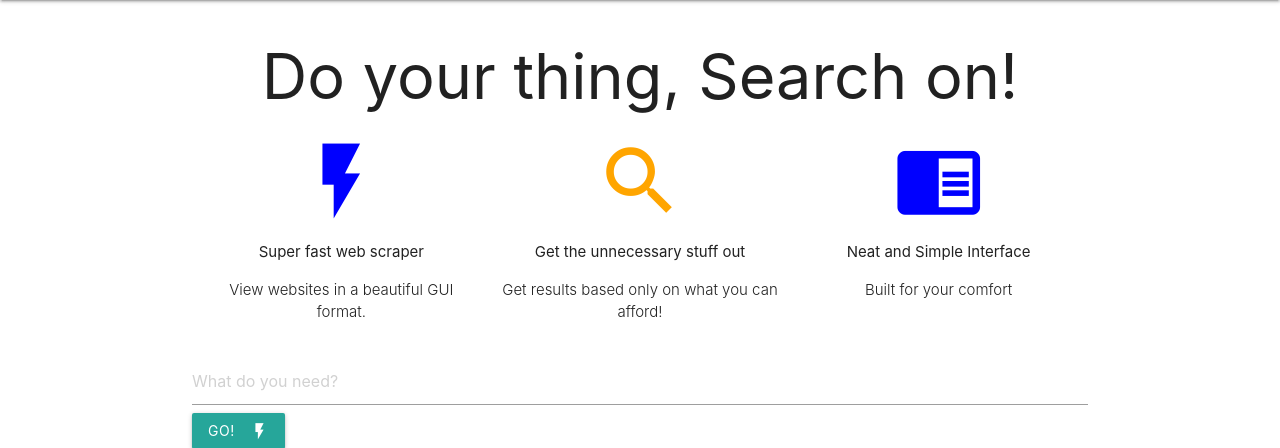
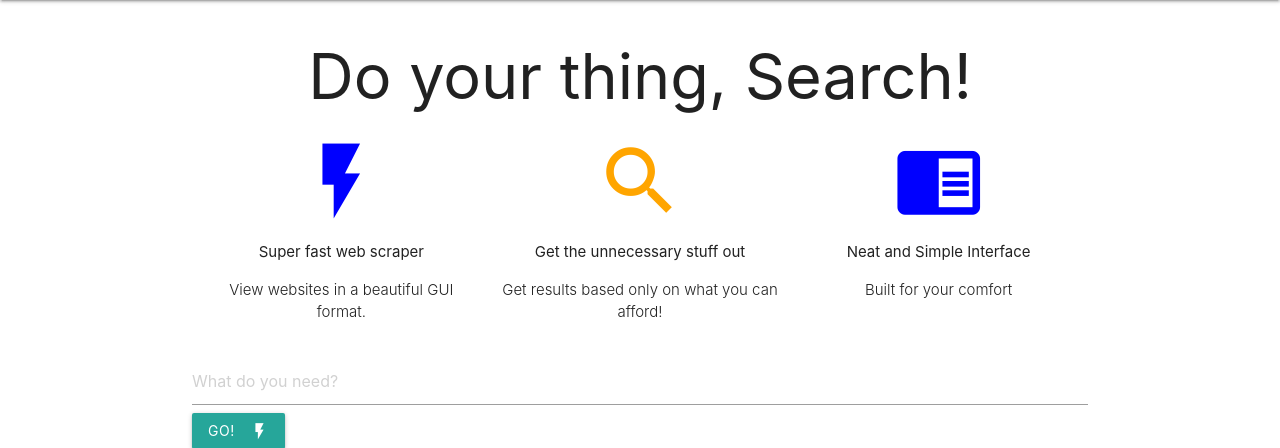
Before and after one commit to Obaloluwa123/Datsa, a Django app: page / in a window 1280 px wide. Shown: the part 64-512 px from the top of the page. Run offline with Django 3.2, Linux system fonts and the light colour scheme.

Commit message:
Update base.html

```diff
--- a/templates/base.html
+++ b/templates/base.html
@@ -22,7 +22,7 @@
     </div>
 </nav>
 <div  class="container">
-    <h1 style="text-align: center">Do your thing, Search on!</h1>
+    <h1 style="text-align: center">Do your thing, Search!</h1>
     <div class="row">
             <div class="col s4">
                 <!-- Promo Content 1 goes here -->
```
